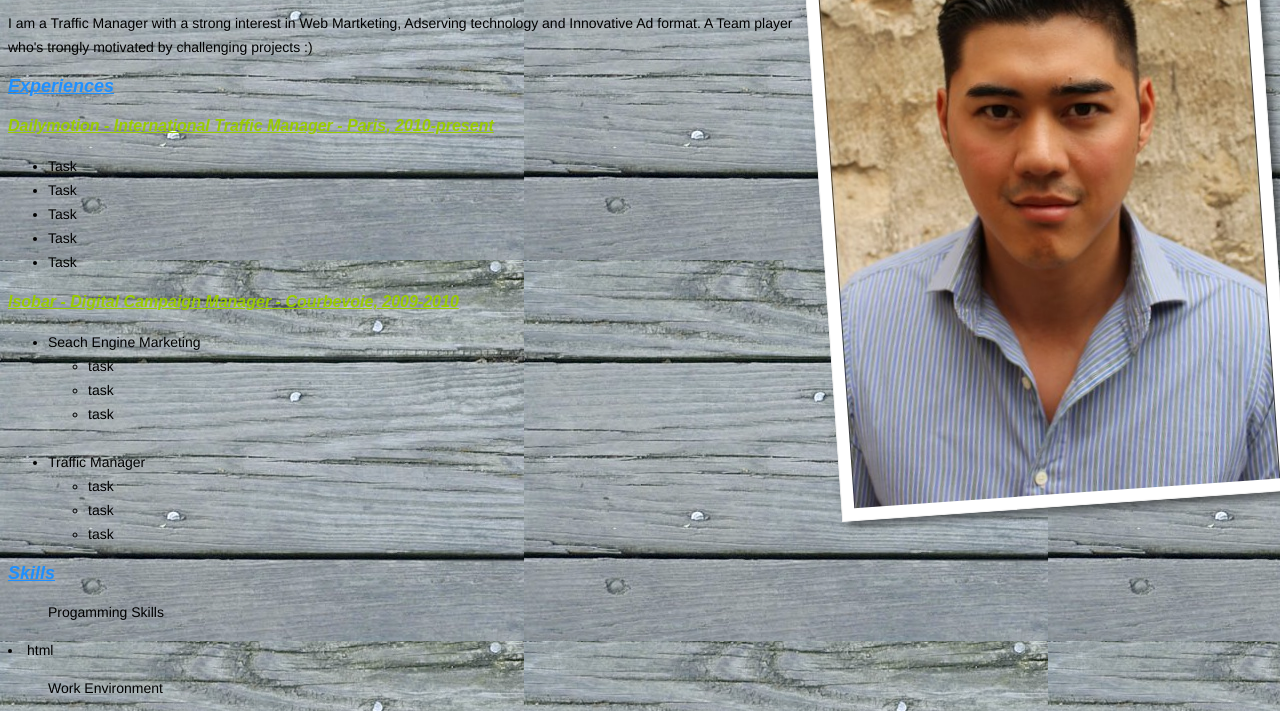
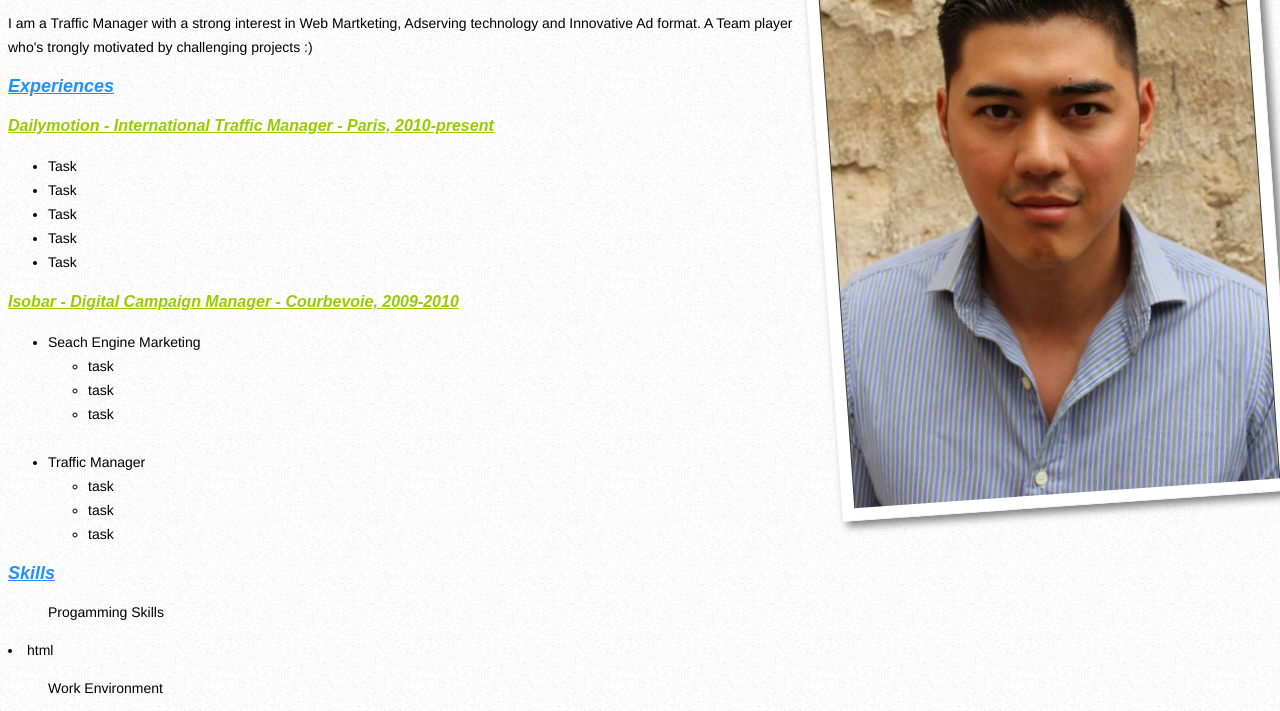
Before and after one commit to spoiledrat/spoiledrat.github.com, a plain HTML site: page index.html in a window 1280 px wide. Shown: the part 121-832 px from the top of the page. Drawn offline with Linux system fonts and the light colour scheme.

Commit message:
added noise.jpg

```diff
--- a/index.html
+++ b/index.html
@@ -6,7 +6,7 @@
    <title>David Lu - International Traffic Manager</title>
 
    <style type="text/css">
-   body { font: 14px Helvetica, Sans-Serif; line-height: 24px; background: url(images/grey_wood.jpg); }
+   body { font: 14px Helvetica, Sans-Serif; line-height: 24px; background: url(images/noise.jpg); }
 
    h1
    {
```
Also changed, not shown: images/noise.jpg (added).
